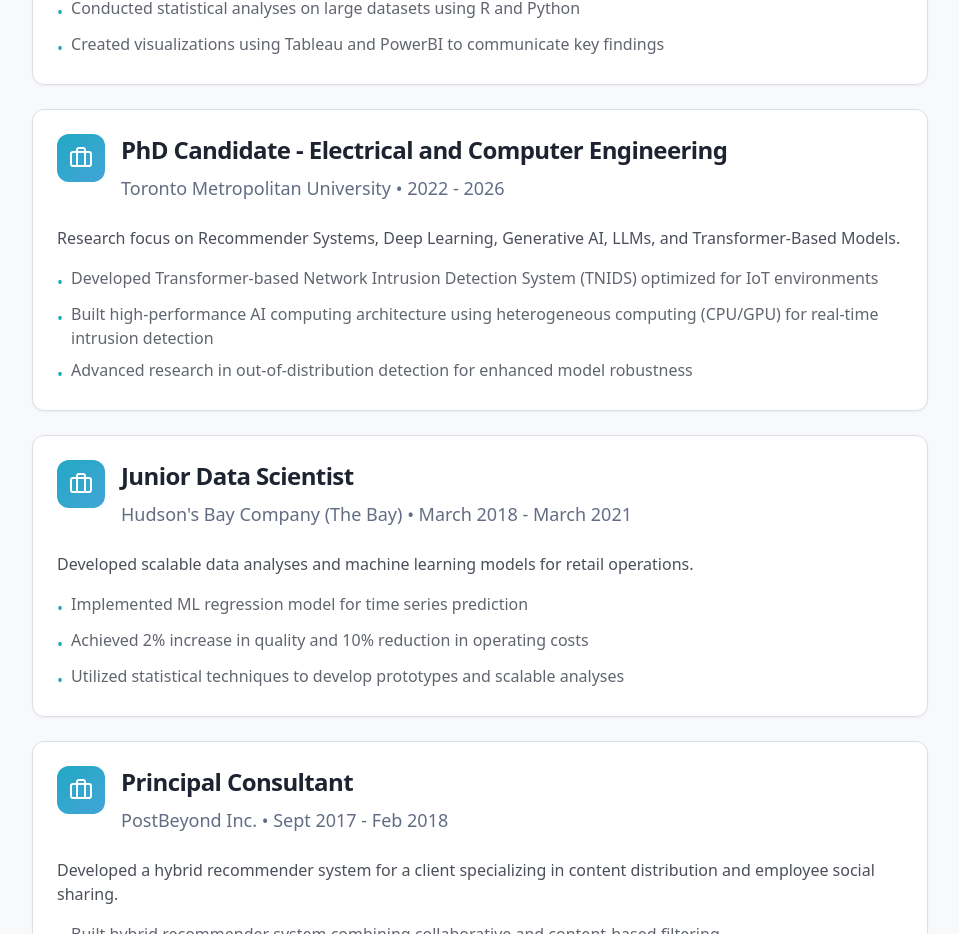
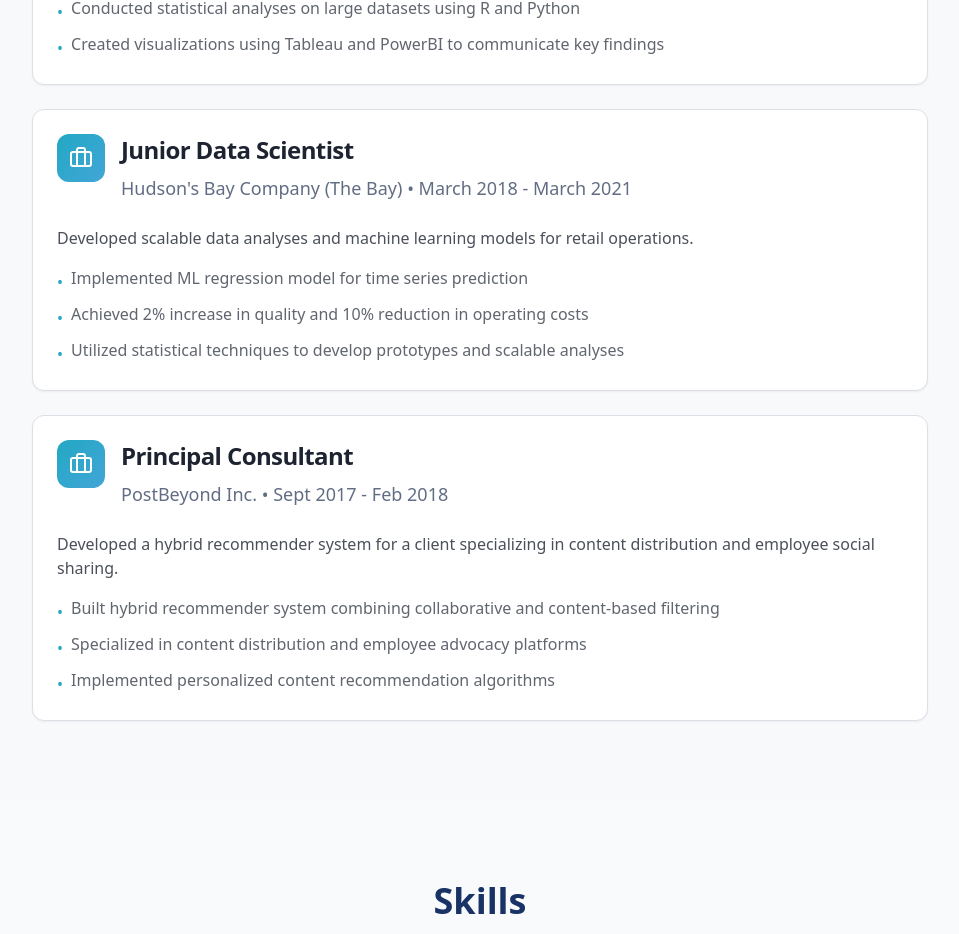
Before and after one commit to Saramagit/sarammahk.dev, a React (Vite) app: page / in a window 1280 px wide. Shown: the part 2480-3414 px from the top of the page, without its empty margins (160-1119 px from the left). Built offline with nearby package versions, Linux system fonts and the light colour scheme; the HTML template or start-up script is replaced by a standard one.

Commit message:
Remove PhD from experience
Update Experience.tsx to delete PhD Candidate entry (May 2023–Present) from the experience list, keeping only work-focused roles and ensuring timeline remains correct. Ensure order reflects remaining positions.

```diff
--- a/src/components/Experience.tsx
+++ b/src/components/Experience.tsx
@@ -33,17 +33,6 @@ const experiences = [
       "Improved contractor selection accuracy by 20% using DNN-based peer grouping",
       "Conducted statistical analyses on large datasets using R and Python",
       "Created visualizations using Tableau and PowerBI to communicate key findings"
-    ]
-  },
-  {
-    title: "PhD Candidate - Electrical and Computer Engineering",
-    company: "Toronto Metropolitan University",
-    period: "2022 - 2026",
-    description: "Research focus on Recommender Systems, Deep Learning, Generative AI, LLMs, and Transformer-Based Models.",
-    achievements: [
-      "Developed Transformer-based Network Intrusion Detection System (TNIDS) optimized for IoT environments",
-      "Built high-performance AI computing architecture using heterogeneous computing (CPU/GPU) for real-time intrusion detection",
-      "Advanced research in out-of-distribution detection for enhanced model robustness"
     ]
   },
   {
```
